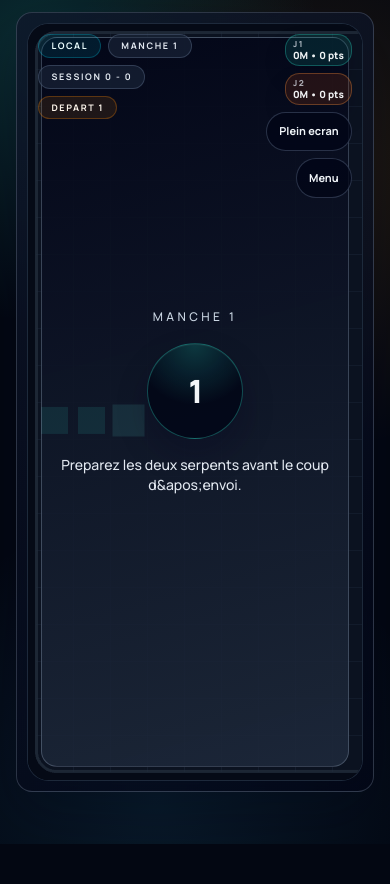
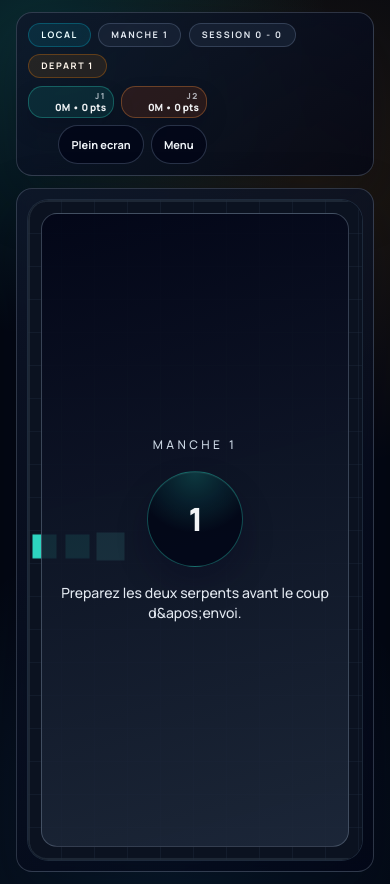
Before and after one commit to RAPHCVR/SnakeBattleRoyal, a React (Vite) app in the folder apps/client/: page / in a window 390 px wide. Both pictures are taken after a click on the button "Jouer en Local". Before the commit the page ends 844 px from the top, so only its background shows below. Built offline with nearby package versions, Linux system fonts and the light colour scheme; no server answers.

Commit message:
Refine arena HUD separation and board sizing

```diff
--- a/apps/client/src/App.tsx
+++ b/apps/client/src/App.tsx
@@ -88,7 +88,8 @@ export function App() {
   const floatingTouchOnline = touchMode === "online" && !touchOnlineFocusMode;
   const mobileMenu = coarsePointer && isMenu;
   const showHeader = isMenu && !mobileMenu;
-  const showTouchArenaSummary = Boolean(touchMode) && !isMenu && !splitTouchLocal && !touchFocusMode;
+  const showDesktopArenaHud = desktopGameMode;
+  const showTouchArenaHud = Boolean(touchMode) && !isMenu && !splitTouchLocal && !touchFocusMode;
   const shouldLockBodyScroll = Boolean(touchMode) || immersiveDesktopMode;
   const arenaSizeClass =
     touchFocusMode
@@ -96,16 +97,23 @@ export function App() {
       : splitTouchLocal
         ? "h-[min(68svh,18rem)] min-h-[12.5rem] sm:h-[min(72svh,20rem)]"
         : floatingTouchLocal
-          ? "h-[min(40svh,17rem)] min-h-[12rem] sm:h-[min(44svh,19rem)]"
+          ? "h-[min(50svh,19rem)] min-h-[14rem] sm:h-[min(52svh,20rem)]"
           : touchMode === "online"
-            ? "h-[min(48svh,20rem)] min-h-[13rem] sm:h-[min(54svh,22rem)]"
+            ? "h-[min(54svh,21rem)] min-h-[14rem] sm:h-[min(56svh,23rem)]"
             : immersiveDesktopMode
-              ? "h-[calc(100svh-2.25rem)] min-h-[30rem]"
+              ? "h-[calc(100svh-7rem)] min-h-[33rem]"
               : desktopGameMode
-                ? "h-[min(calc(100svh-4rem),54rem)] min-h-[28rem]"
+                ? "h-[min(calc(100svh-10rem),44rem)] min-h-[29rem]"
                 : mobileMenu
                   ? "h-[min(50svh,18rem)] min-h-[17rem]"
                   : "h-[min(62vh,32rem)] min-h-[360px] xl:h-[min(66vh,38rem)]";
+  const arenaViewportClass = touchFocusMode
+    ? "aspect-square h-full max-h-full w-full max-w-full"
+    : immersiveDesktopMode
+      ? "aspect-square h-full w-auto max-h-full max-w-full"
+      : desktopGameMode
+        ? "aspect-square h-full w-auto max-h-[42rem] max-w-full"
+        : "aspect-square h-full w-auto max-h-full max-w-full";
   const roundLabel = session.roundNumber > 0 ? `Manche ${session.roundNumber}` : null;
   const sessionScoreLabel = `${session.player1Wins} - ${session.player2Wins}`;
   const onlineSeatLabel = isOnline && online.ownSnakeId ? online.ownSnakeId.toUpperCase() : null;
@@ -236,7 +244,7 @@ export function App() {
             : immersiveDesktopMode
               ? "max-w-none gap-2"
               : desktopGameMode
-                ? "max-w-[76rem] gap-3"
+                ? "max-w-[72rem] gap-3"
                 : splitTouchLocal
                   ? "max-w-6xl gap-2 sm:gap-3"
                   : "gap-5"
@@ -277,21 +285,10 @@ export function App() {
           </header>
         ) : null}
 
-        <section
-          className={`glass-panel relative overflow-hidden ${
-            touchFocusMode
-              ? "flex-1 min-h-0 p-2 sm:p-3"
-              : desktopGameMode
-                ? "p-2.5 sm:p-3"
-                : splitTouchLocal
-                  ? "p-2 sm:p-3"
-                  : "p-3 sm:p-4"
-          } ${arenaSizeClass}`}
-        >
-          <div className="relative h-full w-full overflow-hidden rounded-[1.35rem] border border-slate-700/60 bg-[#020611]/78">
-            {desktopGameMode ? (
-              <div className="arena-topbar">
-                <div className="arena-topbar__cluster">
+        {showDesktopArenaHud ? (
+          <div data-arena-hud="desktop" className="glass-panel arena-hud">
+            <div className="arena-hud__stack">
+              <div className="arena-hud__cluster">
                 <InfoChip label={phaseLabel} accent={isOnline ? "orange" : "teal"} compact />
                 {roundLabel ? <InfoChip label={roundLabel} compact /> : null}
                 <InfoChip label={`Session ${sessionScoreLabel}`} compact />
@@ -300,8 +297,10 @@ export function App() {
                   <InfoChip label={desktopStatusChip} accent="orange" compact />
                 ) : null}
               </div>
+            </div>
 
-                <div className="arena-topbar__cluster arena-topbar__cluster--end">
+            <div className="arena-hud__stack arena-hud__stack--end">
+              <div className="arena-hud__scores">
                 <CompactArenaScore
                   title="J1"
                   value={`${session.player1Wins}M • ${player1?.score ?? 0} pts`}
@@ -312,6 +311,8 @@ export function App() {
                   value={`${session.player2Wins}M • ${player2?.score ?? 0} pts`}
                   accent="orange"
                 />
+              </div>
+              <div className="arena-hud__cluster arena-hud__cluster--actions">
                 {canPauseLocal ? (
                   <ToolbarButton onClick={togglePause}>
                     {paused ? "Reprendre" : "Pause"}
@@ -327,16 +328,18 @@ export function App() {
                 </ToolbarButton>
               </div>
             </div>
+          </div>
         ) : null}
 
-            {showTouchArenaSummary ? (
-              <div className="arena-summary">
-                <div className="arena-summary__chips">
+        {showTouchArenaHud ? (
+          <div data-arena-hud="touch" className="glass-panel arena-hud arena-hud--touch">
+            <div className="arena-hud__stack">
+              <div className="arena-hud__cluster">
                 <InfoChip label={phaseLabel} accent={isOnline ? "orange" : "teal"} compact />
                 {roundLabel ? <InfoChip label={roundLabel} compact /> : null}
                 <InfoChip label={touchSummaryLabel} compact />
               </div>
-                <div className="arena-summary__scores">
+              <div className="arena-hud__scores arena-hud__scores--touch">
                 <CompactArenaScore
                   title="J1"
                   value={`${session.player1Wins}M • ${player1?.score ?? 0} pts`}
@@ -349,16 +352,23 @@ export function App() {
                 />
               </div>
             </div>
+          </div>
         ) : null}
 
+        <section
+          className={`glass-panel relative overflow-hidden ${
+            touchFocusMode
+              ? "flex-1 min-h-0 p-2 sm:p-3"
+              : desktopGameMode
+                ? "p-2.5 sm:p-3"
+                : splitTouchLocal
+                  ? "p-2 sm:p-3"
+                  : "p-3 sm:p-4"
+          } ${arenaSizeClass}`}
+        >
+          <div className="relative h-full w-full overflow-hidden rounded-[1.35rem] border border-slate-700/60 bg-[#020611]/78">
             <div className={`h-full w-full ${desktopGameMode || touchFocusMode ? "grid place-items-center" : ""}`}>
-              <div
-                className={
-                  desktopGameMode || touchFocusMode
-                    ? "aspect-square h-full max-h-full w-full max-w-full"
-                    : "h-full w-full"
-                }
-              >
+              <div className={desktopGameMode || touchMode ? arenaViewportClass : "h-full w-full"}>
                 {shouldRenderPhaser ? (
                   <Suspense
                     fallback={
--- a/apps/client/src/styles.css
+++ b/apps/client/src/styles.css
@@ -130,52 +130,61 @@ body {
   padding: 1.5rem;
 }
 
-.arena-topbar {
-  position: absolute;
-  inset: 0.8rem 0.8rem auto;
-  z-index: 16;
+.arena-hud {
   display: flex;
   align-items: flex-start;
   justify-content: space-between;
   gap: 0.8rem;
-  pointer-events: none;
+  padding: 0.8rem 0.9rem;
 }
 
-.arena-topbar__cluster {
+.arena-hud__stack {
+  display: flex;
+  flex-direction: column;
+  gap: 0.45rem;
+  min-width: 0;
+}
+
+.arena-hud__stack--end {
+  align-items: flex-end;
+}
+
+.arena-hud__cluster {
   display: flex;
   flex-wrap: wrap;
   gap: 0.45rem;
-  max-width: min(58%, 33rem);
-  pointer-events: auto;
+  align-items: center;
 }
 
-.arena-topbar__cluster--end {
-  align-items: flex-start;
+.arena-hud__cluster--actions {
   justify-content: flex-end;
-  max-width: min(42%, 31rem);
 }
 
-.arena-summary {
-  position: absolute;
-  inset: 0.7rem 0.7rem auto;
-  z-index: 16;
+.arena-hud__scores {
   display: flex;
-  align-items: flex-start;
-  justify-content: space-between;
-  gap: 0.65rem;
-  pointer-events: none;
+  flex-wrap: wrap;
+  gap: 0.45rem;
+  justify-content: flex-end;
 }
 
-.arena-summary__chips {
-  display: flex;
-  flex-wrap: wrap;
-  gap: 0.35rem;
-  max-width: min(70%, 16rem);
+.arena-hud--touch {
+  padding: 0.65rem 0.7rem;
 }
 
-.arena-summary__scores {
+.arena-hud--touch .arena-hud__stack,
+.arena-hud--touch .arena-hud__scores {
+  width: 100%;
+}
+
+.arena-hud__scores--touch {
   display: grid;
+  grid-template-columns: repeat(2, minmax(0, 1fr));
   gap: 0.35rem;
+}
+
+.arena-hud--touch .arena-score-pill {
+  align-items: flex-start;
+  min-width: 0;
 }
 
 .arena-score-pill {
@@ -1012,26 +1021,9 @@ body {
     padding: 1.1rem;
   }
 
-  .arena-summary {
-    inset: 0.55rem 0.55rem auto;
-    gap: 0.45rem;
-  }
-
-  .arena-topbar {
-    inset: 0.65rem 0.65rem auto;
+  .arena-hud {
     gap: 0.55rem;
-  }
-
-  .arena-topbar__cluster {
-    max-width: min(60%, 17rem);
-  }
-
-  .arena-topbar__cluster--end {
-    max-width: min(40%, 15rem);
-  }
-
-  .arena-summary__chips {
-    max-width: min(64%, 11.5rem);
+    padding: 0.65rem 0.7rem;
   }
 
   .arena-score-pill {
@@ -1084,23 +1076,16 @@ body {
 }
 
 @media (max-width: 420px) {
-  .arena-summary {
+  .arena-hud {
     flex-direction: column;
   }
 
-  .arena-summary__chips,
-  .arena-summary__scores {
-    width: 100%;
-    max-width: none;
+  .arena-hud__stack--end {
+    align-items: stretch;
   }
 
-  .arena-summary__scores {
-    grid-template-columns: repeat(2, minmax(0, 1fr));
-  }
-
-  .arena-score-pill {
-    align-items: flex-start;
-    min-width: 0;
+  .arena-hud__scores {
+    justify-content: flex-start;
   }
 }
 
```
Also changed, not shown: 1 other file (tests, documents, lock files or other folders). Lines whose indentation alone changed are shown as unchanged.
